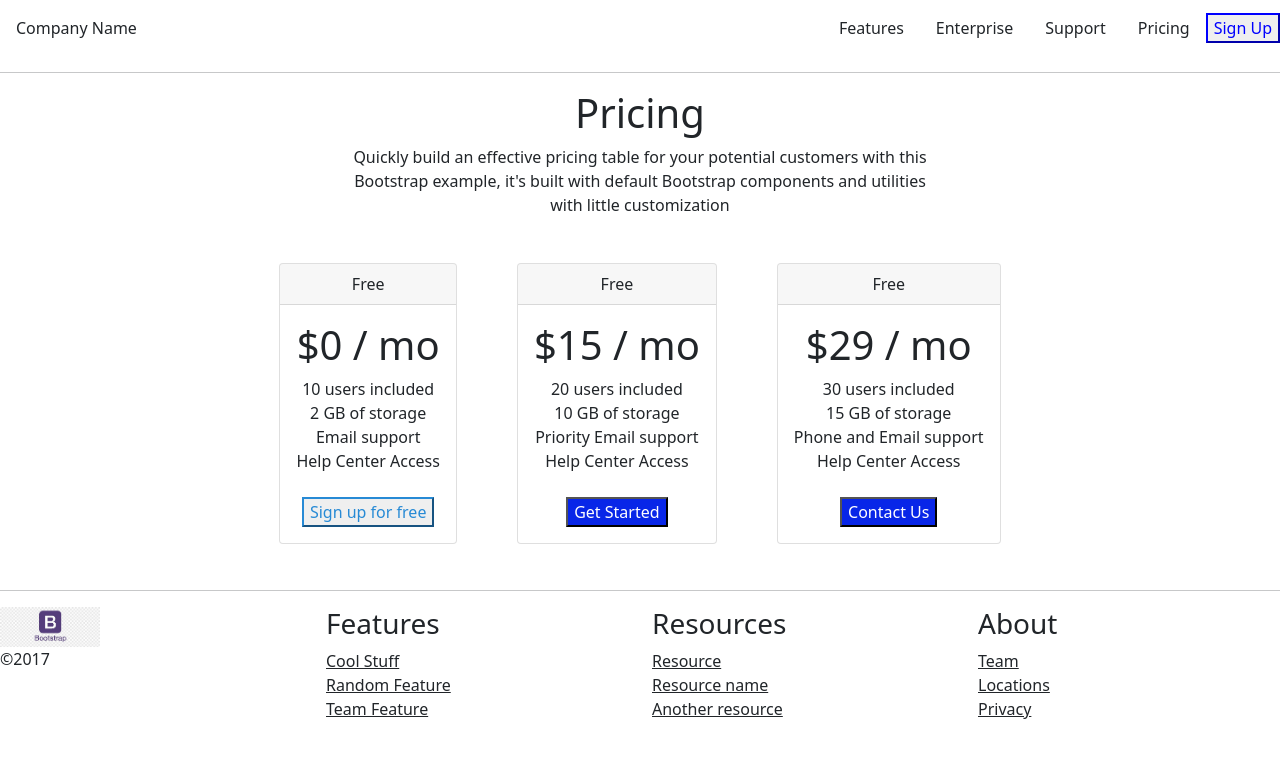
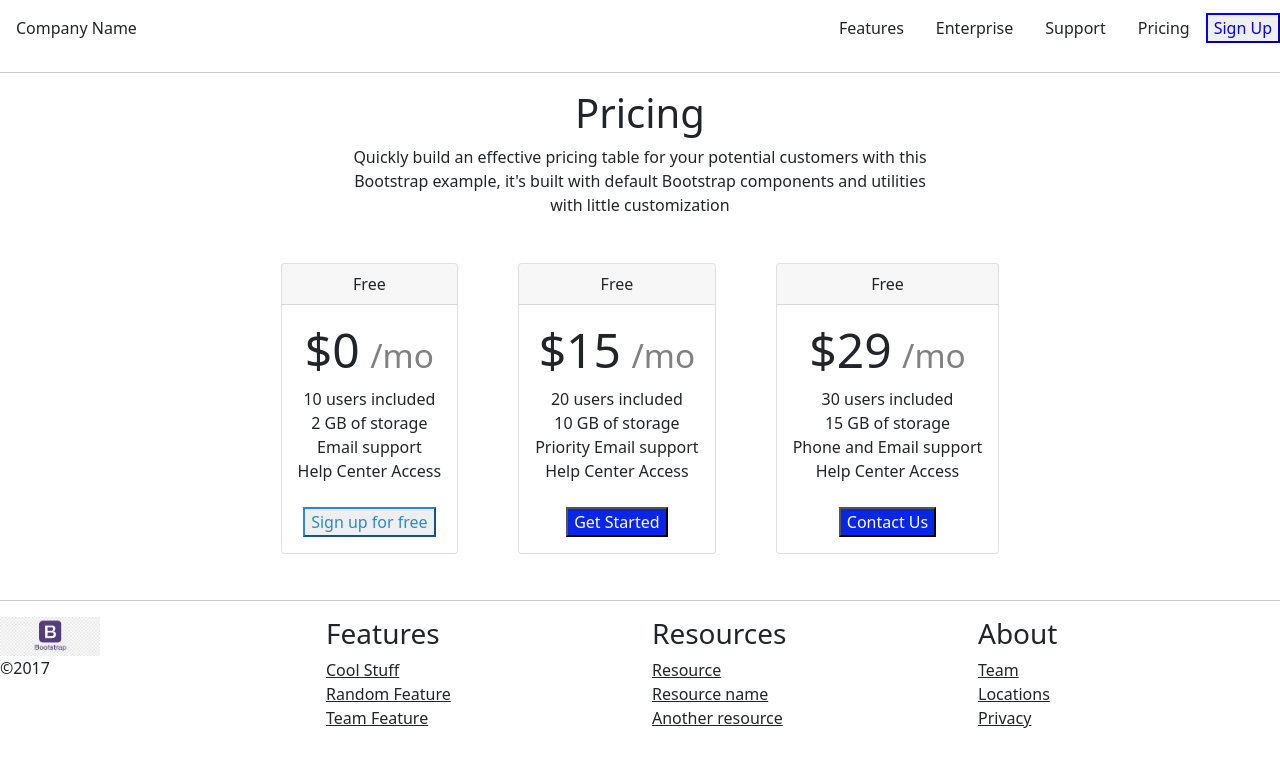
Before and after one commit to BVADITYA/Tasks-2, a plain HTML site: page BS(TASK-3).html in a window 1280 px wide. Drawn offline with nearby package versions, Linux system fonts and the light colour scheme.

Commit message:
BS(TASK-3).html

```diff
--- a/BS(TASK-3).html
+++ b/BS(TASK-3).html
@@ -38,7 +38,8 @@
                 <div class="card" align="center">
                     <div class="card-header">Free</div>
                     <div class="card-body">
-                        <h1>$0 / mo</h1>10 users included<br>2 GB of storage<br>Email support<br>Help Center Access<br><br>
+                        <h1> <span style="font-size: larger;">$0</span>
+                            <span style="font-size: smaller; color: gray;">/mo</span></h1>10 users included<br>2 GB of storage<br>Email support<br>Help Center Access<br><br>
                         <input type="button" value="Sign up for free" style="color: rgb(39, 138, 213);border-color: rgb(39,138,213);"
                     </div>
                 </div>
@@ -47,7 +48,8 @@
                 <div class="card" align="center">
                     <div class="card-header">Free</div>
                     <div class="card-body">
-                        <h1>$15 / mo</h1>20 users included<br>10 GB of storage<br>Priority Email support<br>Help Center Access<br><br>
+                        <h1> <span style="font-size: larger;">$15</span>
+                            <span style="font-size: smaller; color: gray;">/mo</span></h1>20 users included<br>10 GB of storage<br>Priority Email support<br>Help Center Access<br><br>
                         <input type="button" value="Get Started" style="color: white;background-color: rgb(8, 38, 232)"
                     </div>
                 </div>
@@ -56,7 +58,8 @@
                 <div class="card" align="center">
                     <div class="card-header">Free</div>
                     <div class="card-body">
-                        <h1>$29 / mo</h1>30 users included<br>15 GB of storage<br>Phone and Email support<br>Help Center Access<br><br>
+                        <h1> <span style="font-size: larger;">$29</span>
+                            <span style="font-size: smaller; color: gray;">/mo</span></h1>30 users included<br>15 GB of storage<br>Phone and Email support<br>Help Center Access<br><br>
                         <input type="button" value="Contact Us" style="color: white;background-color: rgb(8, 38, 232)"
                     </div>
                 </div>
```
